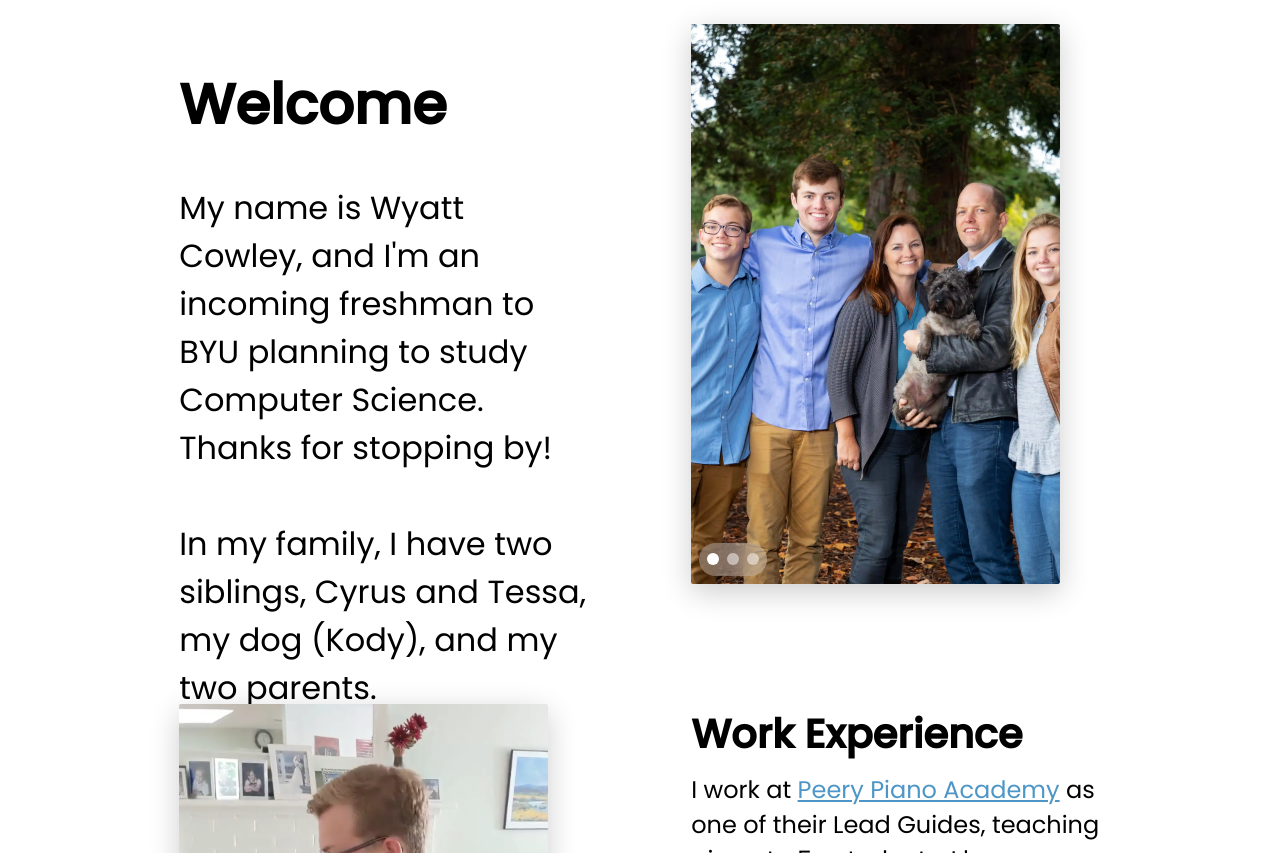
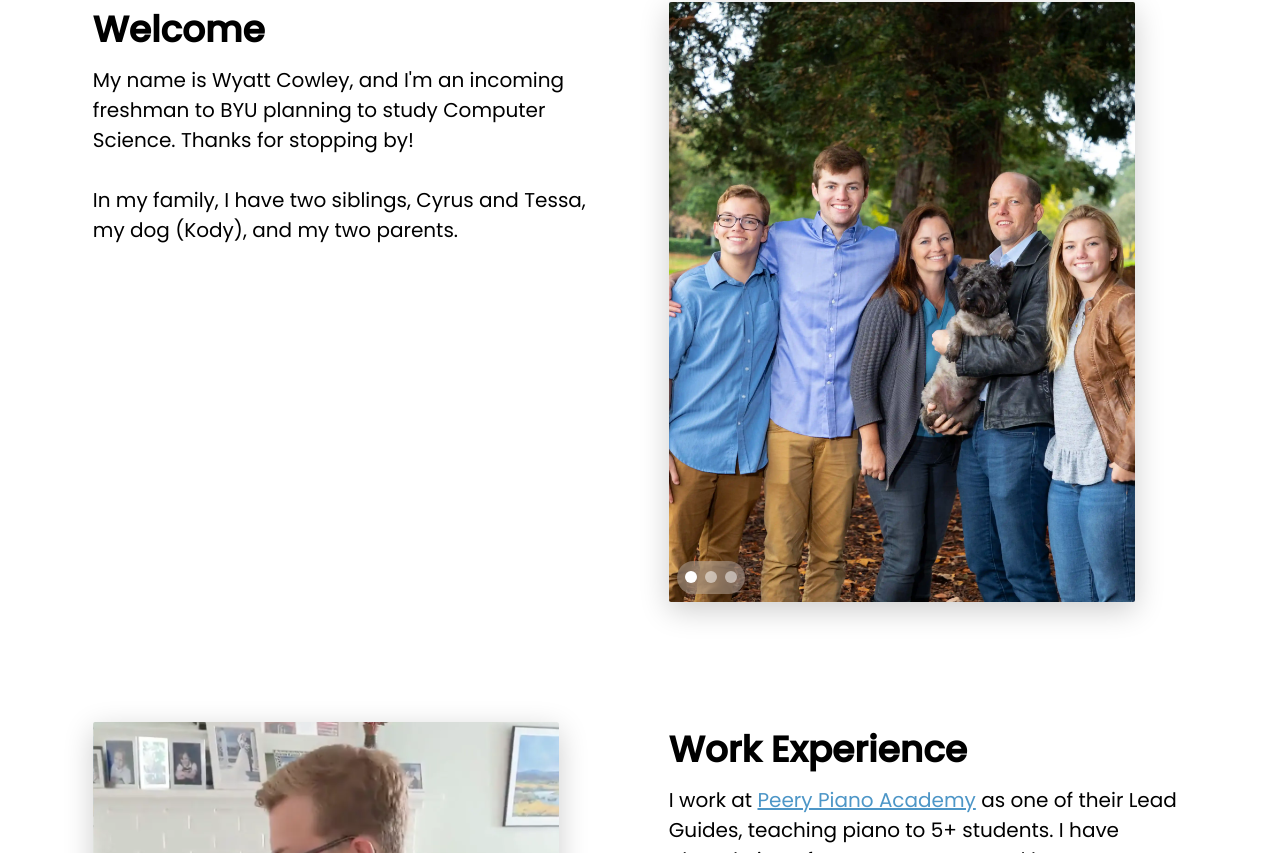
Before and after one commit to wycowley/wycowley.github.io, a Vue app: page / in a window 1280 px wide. Shown: the part 947-1800 px from the top of the page. Built offline with nearby package versions, Linux system fonts and the light colour scheme.

Commit message:
starting projeccts

```diff
--- a/src/App.vue
+++ b/src/App.vue
@@ -6,12 +6,14 @@ import Slideshow from "./slideshow/Slideshow.vue";
 import Navbar from "./navbar/Navbar.vue";
 import Home from "./home/Home.vue";
 import About from "./about/About.vue";
+import Projects from "./projects/Projects.vue";
 </script>
 <template>
     <div>
         <Navbar></Navbar>
         <Home></Home>
         <About></About>
+        <Projects></Projects>
     </div>
 </template>
 
@@ -21,6 +23,8 @@ body {
     font-family: "Poppins", sans-serif;
     --accent: rgb(77, 150, 199);
     --main-bg: rgb(255, 255, 255);
+
+    --main-shadow: 0 8px 30px rgb(0, 0, 0, 0.2);
 }
 
 ::selection {
--- a/src/about/About.vue
+++ b/src/about/About.vue
@@ -10,7 +10,7 @@ import { watch } from "vue";
         <div class="dividing-bar"></div>
 
         <div class="full-slide first">
-            <div class="text-welcome">
+            <div class="text">
                 <h1>Welcome</h1>
                 <p>
                     My name is Wyatt Cowley, and I'm an incoming freshman to BYU planning to study Computer Science. Thanks for stopping by!
@@ -73,19 +73,14 @@ import { watch } from "vue";
     position: absolute;
     top: 0;
 }
-.text-welcome > h1 {
-    font-size: 3.5rem;
-}
-.text-welcome > p {
-    font-size: 2rem;
-}
+
 .text > h1 {
-    font-size: 2.5rem;
+    font-size: 2.25rem;
     margin: 0;
     margin-bottom: 0.5rem;
 }
 .text > p {
-    font-size: 1.5rem;
+    font-size: 1.25rem;
     margin: 0;
 }
 .text a {
@@ -95,22 +90,22 @@ import { watch } from "vue";
     padding-top: 15vh;
 }
 .full-slide {
-    width: 80%;
-    margin-left: 10%;
-    height: 70vh;
+    width: 90%;
+    margin-left: 5%;
+    height: 75vh;
 
     display: flex;
     flex-direction: row;
 }
 .full-slide > div {
-    width: 40%;
-    margin: 5%;
+    width: 45%;
+    margin: 2.5%;
     height: 100%;
 }
 .about-slideshow {
     width: 90%;
     height: 100%;
-    box-shadow: 0 8px 30px rgb(0, 0, 0, 0.2);
+    box-shadow: var(--main-shadow);
     border-radius: 2px;
     transition: all 0.2s;
 }
--- /dev/null
+++ b/src/projects/IndProject.vue
@@ -0,0 +1,59 @@
+<script setup>
+import { defineProps, toRefs, ref } from "vue";
+const props = defineProps({
+    title: String,
+    description: String,
+    icon: String,
+    date: String,
+    link: String,
+});
+const { title, description, icon, date, link } = toRefs(props);
+
+const open = ref(false);
+
+function switchOpen() {
+    open.value = !open.value;
+}
+</script>
+<template>
+    <div @click="switchOpen" class="container">
+        <h2>{{ title }}</h2>
+        <Transition name="slide">
+            <div v-if="open">
+                <p>{{ description }}</p>
+                <a> {{ link }}</a>
+            </div>
+        </Transition>
+    </div>
+</template>
+<style scoped>
+.container {
+    background-color: rgb(255, 255, 255);
+    width: 35%;
+
+    box-shadow: var(--main-shadow);
+}
+.container > div {
+    /* height: 5rem; */
+    position: relative;
+}
+
+.slide-leave-active {
+    transition: all 0.5s;
+}
+.slide-enter-active {
+    transition: all 0.5s;
+}
+.slide-enter-from {
+    top: -50%;
+}
+.slide-enter-to {
+    top: 0vh;
+}
+.slide-leave-from {
+    top: 0vh;
+}
+.slide-leave-to {
+    top: -50%;
+}
+</style>
--- /dev/null
+++ b/src/projects/Projects.vue
@@ -0,0 +1,18 @@
+<script setup>
+import IndProject from "./IndProject.vue";
+</script>
+<template>
+    <div class="project-container">
+        <h1>PROJECTS</h1>
+        <IndProject :title="'hello'" :description="'a kind message'" :icon="'wave'" :date="'today'"></IndProject>
+    </div>
+</template>
+<style scoped>
+.project-container {
+    width: 80%;
+    padding: 10%;
+}
+.project-container > h1 {
+    font-size: 4.5rem;
+}
+</style>
```
